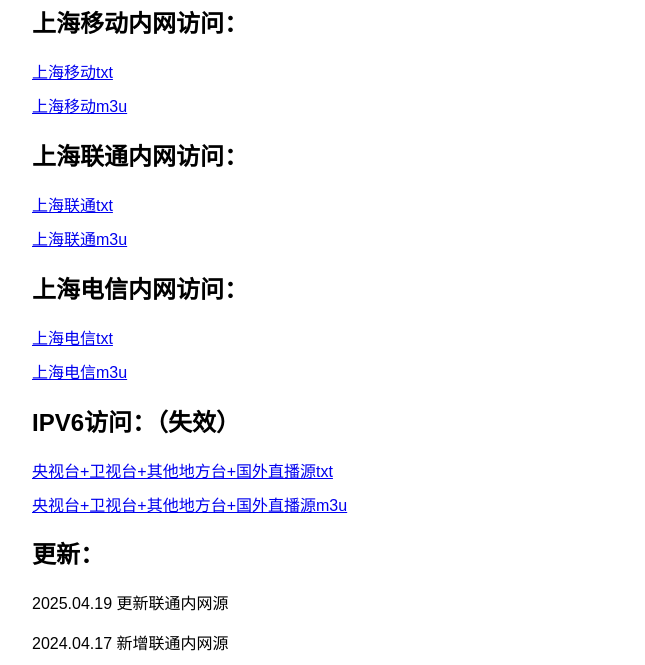
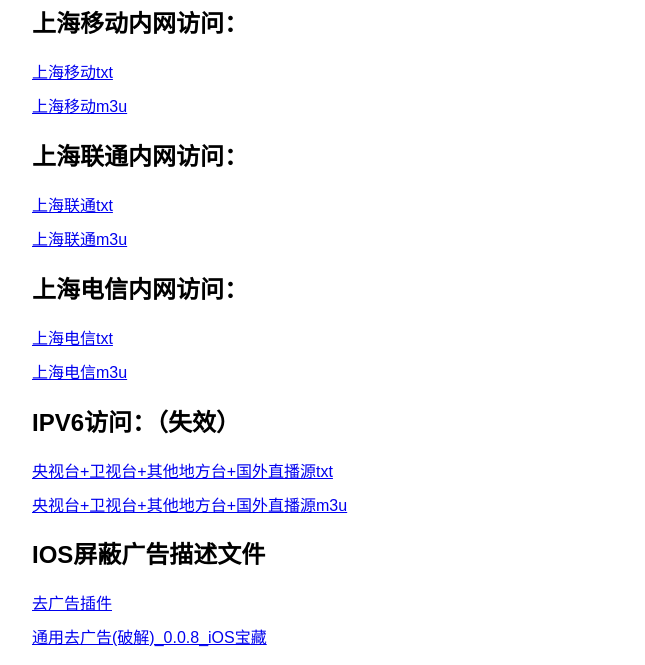
Before and after one commit to 021555/iptv, a plain HTML site: page index.html in a window 1280 px wide. Shown: the part 116-781 px from the top of the page, without its empty margins (208-853 px from the left). Drawn offline with Linux system fonts and the light colour scheme.

Commit message:
index.html

```diff
--- a/index.html
+++ b/index.html
@@ -126,6 +126,13 @@ function copyLink(event) {
         <li><a href="https://iptv.021555.xyz/v6.m3u">央视台+卫视台+其他地方台+国外直播源m3u</a></li>
     </ul>
 
+    <h2>IOS屏蔽广告描述文件</h2>
+    <ul>
+        <li><a href="https://iptv.021555.xyz/去广告插件.dylib">去广告插件</a></li>
+        <li><a href="https://iptv.021555.xyz/通用去广告(破解)_0.0.8_iOS宝藏.dylib">通用去广告(破解)_0.0.8_iOS宝藏</a></li>
+    </ul>
+
+
     <h2>更新：</h2>
     <p>2025.04.19 更新联通内网源</p>
     <p>2024.04.17 新增联通内网源</p>
```
